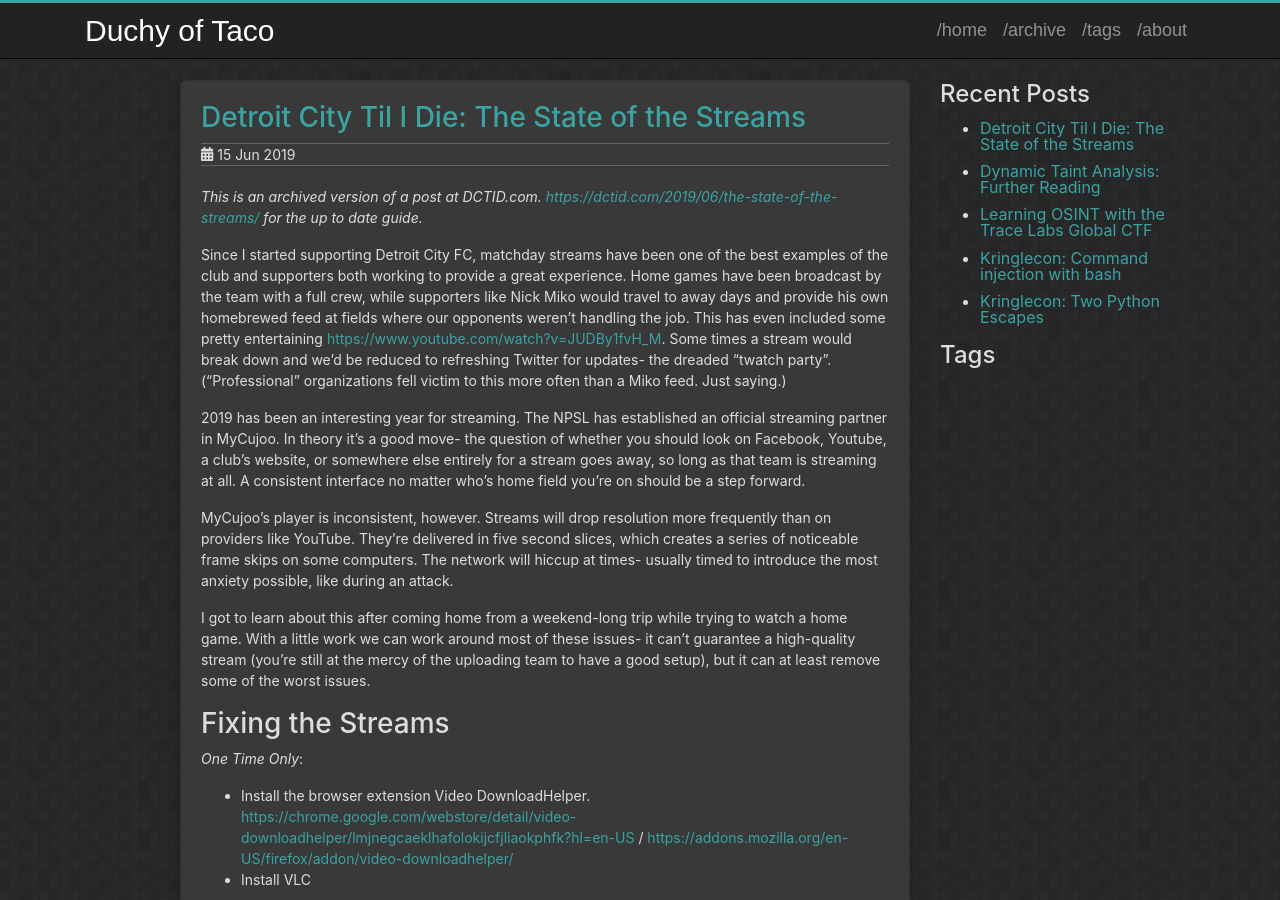
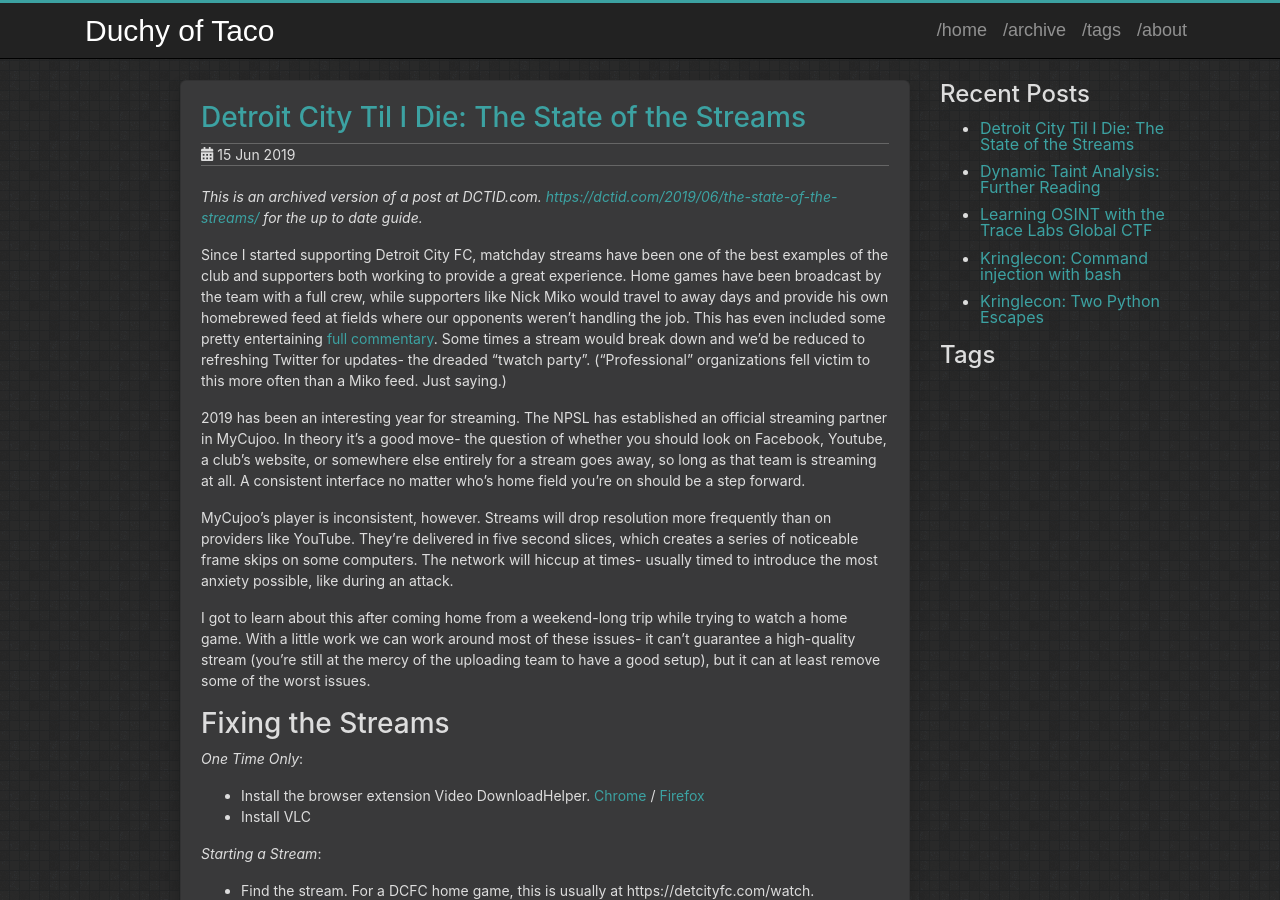
Before and after one commit to tacoman/tacoman.github.io, a Jekyll site: the page built from _posts/2019-06-04-dctid-state-of-the-streams.markdown, in a window 1280 px wide and 900 px high. Built offline with Jekyll 4.4.1, drawn with Linux system fonts in a browser that asks for light colours.

Commit message:
always forgetting markdown syntax

```diff
--- a/_posts/2019-06-04-dctid-state-of-the-streams.markdown
+++ b/_posts/2019-06-04-dctid-state-of-the-streams.markdown
@@ -7,7 +7,7 @@
 
 *This is an archived version of a post at DCTID.com. [https://dctid.com/2019/06/the-state-of-the-streams/](Click here) for the up to date guide.*
 
-Since I started supporting Detroit City FC, matchday streams have been one of the best examples of the club and supporters both working to provide a great experience. Home games have been broadcast by the team with a full crew, while supporters like Nick Miko would travel to away days and provide his own homebrewed feed at fields where our opponents weren't handling the job. This has even included some pretty entertaining [https://www.youtube.com/watch?v=JUDBy1fvH_M](full commentary). Some times a stream would break down and we'd be reduced to refreshing Twitter for updates- the dreaded "twatch party". ("Professional" organizations fell victim to this more often than a Miko feed. Just saying.)
+Since I started supporting Detroit City FC, matchday streams have been one of the best examples of the club and supporters both working to provide a great experience. Home games have been broadcast by the team with a full crew, while supporters like Nick Miko would travel to away days and provide his own homebrewed feed at fields where our opponents weren't handling the job. This has even included some pretty entertaining [full commentary](https://www.youtube.com/watch?v=JUDBy1fvH_M). Some times a stream would break down and we'd be reduced to refreshing Twitter for updates- the dreaded "twatch party". ("Professional" organizations fell victim to this more often than a Miko feed. Just saying.)
 
 2019 has been an interesting year for streaming. The NPSL has established an official streaming partner in MyCujoo. In theory it's a good move- the question of whether you should look on Facebook, Youtube, a club's website, or somewhere else entirely for a stream goes away, so long as that team is streaming at all. A consistent interface no matter who's home field you're on should be a step forward.
 
```
Also changed, not shown: other parts of _posts/2019-06-04-dctid-state-of-the-streams.markdown (+1 -1 lines).
